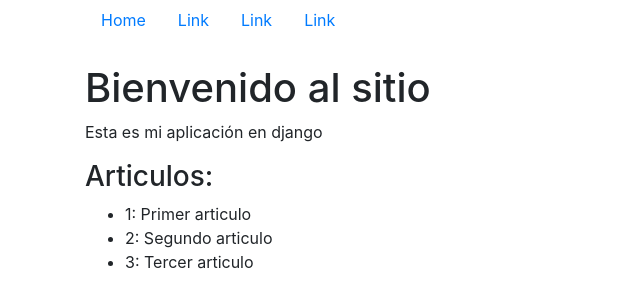
After one commit to SantiSnow/proyecto-django-practica, a Django app: page /articulos/ in a window 1280 px wide. The commit adds this page. Shown: the top 308 px of the page, without its empty margins (0-640 px from the left). Run offline with Django 3.2, Linux system fonts and the light colour scheme; some libraries are stand-ins or nearby versions.

Commit message:
Agregadas urls, templates, y herencia entre templates

```diff
--- /dev/null
+++ b/primerProyecto/templates/layouts/navbar.html
@@ -0,0 +1,25 @@
+<!DOCTYPE html>
+<html lang="es">
+<head>
+    <meta charset="UTF-8">
+    <title>Title</title>
+    <link rel="stylesheet" href="https://stackpath.bootstrapcdn.com/bootstrap/4.3.1/css/bootstrap.min.css" integrity="sha384-ggOyR0iXCbMQv3Xipma34MD+dH/1fQ784/j6cY/iJTQUOhcWr7x9JvoRxT2MZw1T" crossorigin="anonymous">
+</head>
+<body>
+
+    <ul class="nav">
+        <li class="nav-item">
+            <a class="nav-link" href="#">Home</a>
+        </li>
+        <li class="nav-item">
+            <a class="nav-link" href="#">Link</a>
+        </li>
+        <li class="nav-item">
+            <a class="nav-link" href="#">Link</a>
+        </li>
+        <li class="nav-item">
+            <a class="nav-link" href="#">Link</a>
+        </li>
+    </ul>
+</body>
+</html>
--- /dev/null
+++ b/primerProyecto/templates/template4.html
@@ -0,0 +1,26 @@
+<!DOCTYPE html>
+<html lang="es">
+<head>
+    <meta http-equiv="Content-Type" content="text/html; charset=utf-8">
+    <title>Mi Aplicacion Django</title>
+    <link rel="stylesheet" href="https://stackpath.bootstrapcdn.com/bootstrap/4.3.1/css/bootstrap.min.css" integrity="sha384-ggOyR0iXCbMQv3Xipma34MD+dH/1fQ784/j6cY/iJTQUOhcWr7x9JvoRxT2MZw1T" crossorigin="anonymous">
+</head>
+<body>
+<div class="container">
+    {% include "layouts/navbar.html" %}
+</div>
+<br />
+<div class="container">
+    <h1>Bienvenido al sitio</h1>
+
+    <p>Esta es mi aplicación en django</p>
+    <h3>Articulos:</h3>
+
+    <ul>
+        {% for i, j in articulos.items %}
+            <li>{{ i }}: {{ j }}</li>
+        {% endfor %}
+    </ul>
+</div>
+</body>
+</html>
--- a/primerProyecto/urls.py
+++ b/primerProyecto/urls.py
@@ -23,6 +23,7 @@ urlpatterns = [
     path('', views.index),
     path('index/', views.index),
     path('inicio/', views.index),
+    path('articulos/', views.articulos),
     path('contacto/', views.contacto),
     path('sobre-nosotros/', views.about),
 
--- a/primerProyecto/views.py
+++ b/primerProyecto/views.py
@@ -1,5 +1,6 @@
 from django.http import HttpResponse
 from django.template import loader
+from django.shortcuts import render
 import datetime
 
 
@@ -43,3 +44,15 @@ def about(request):
     documento = plantilla.render(contexto)
 
     return HttpResponse(documento)
+
+
+def articulos(request):
+    contexto = {
+        "articulos": {
+            1: "Primer articulo",
+            2: "Segundo articulo",
+            3: "Tercer articulo"
+        }
+    }
+
+    return render(request, 'template4.html', contexto)
```
Also changed, not shown: primerProyecto/templates/layouts/template-origin.html (added, +39 -0 lines), primerProyecto/templates/template.html (+4 -10 lines).
